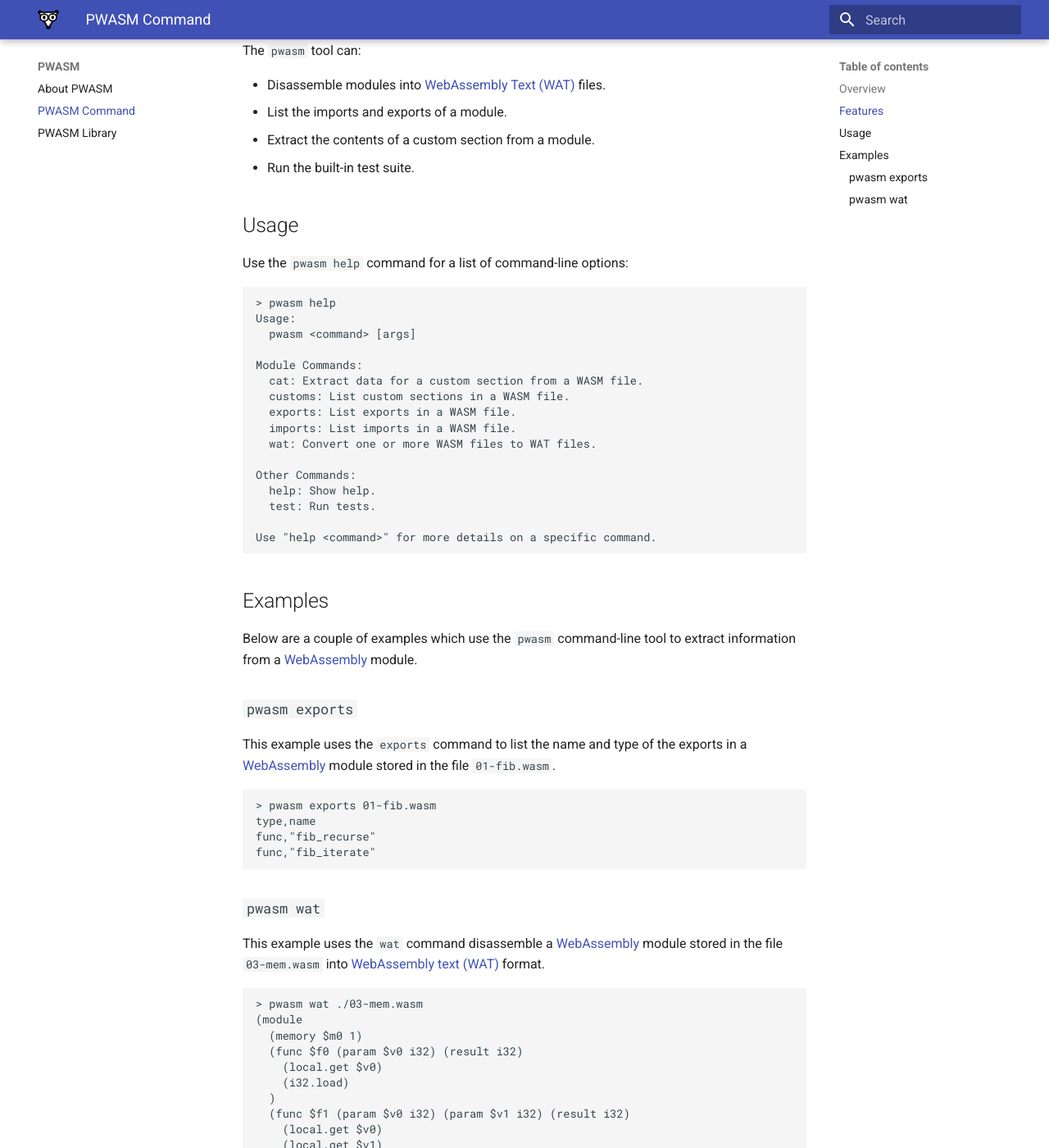
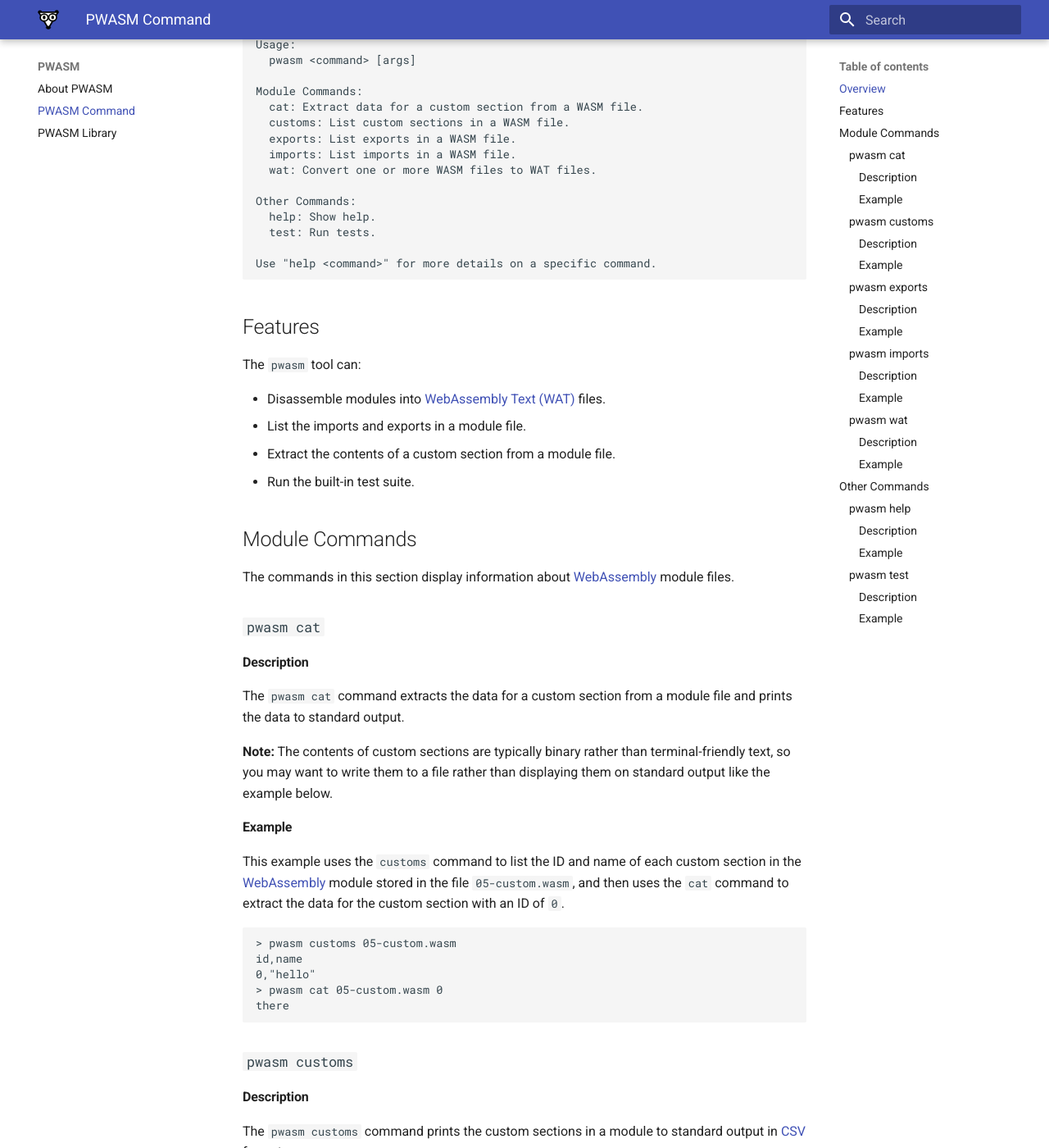
Before and after one commit to pablotron/pwasm, an MkDocs documentation site: the page built from docs/command.md, in a window 1280 px wide and 1400 px high, scrolled down 298 px. Shown: the whole window at 82% size. Built offline with MkDocs 1.6.1 and Material for MkDocs 9.7.7, drawn with Linux system fonts in a browser that asks for light colours; some of the changed text lies outside the part shown.

Commit message:
docs/command.md: document everything

````diff
--- a/docs/command.md
+++ b/docs/command.md
@@ -4,18 +4,8 @@
 
 The `pwasm` command lets you inspect [WebAssembly][] modules.
 
-## Features
-
-The `pwasm` tool can:
-
-* Disassemble modules into [WebAssembly Text (WAT)][wat] files.
-* List the imports and exports of a module.
-* Extract the contents of a custom section from a module.
-* Run the built-in test suite.
-
-## Usage
-
-Use the `pwasm help` command for a list of command-line options:
+Use the [pwasm help](#pwasm-help) command to see a complete list of
+available actions:
 
 ```
 > pwasm help
@@ -36,15 +26,92 @@
 Use "help <command>" for more details on a specific command.
 ```
 
-## Examples
+## Features
 
-Below are a couple of examples which use the `pwasm` command-line tool
-to extract information from a [WebAssembly][] module.
+The `pwasm` tool can:
+
+* Disassemble modules into [WebAssembly Text (WAT)][wat] files.
+* List the imports and exports in a module file.
+* Extract the contents of a custom section from a module file.
+* Run the built-in test suite.
+
+## Module Commands
+
+The commands in this section display information about [WebAssembly][]
+module files.
+
+### `pwasm cat`
+
+#### Description
+
+The `pwasm cat` command extracts the data for a custom section from a
+module file and prints the data to standard output.
+
+**Note:** The contents of custom sections are typically binary rather
+than terminal-friendly text, so you may want to write them to a file
+rather than displaying them on standard output like the example below.
+
+#### Example
+
+This example uses the `customs` command to list the ID and name of each
+custom section in the [WebAssembly][] module stored in the file
+`05-custom.wasm`, and then uses the `cat` command to extract the data
+for the custom section with an ID of `0`.
+
+```
+> pwasm customs 05-custom.wasm
+id,name
+0,"hello"
+> pwasm cat 05-custom.wasm 0
+there
+```
+
+### `pwasm customs`
+
+#### Description
+
+The `pwasm customs` command prints the custom sections in a module to
+standard output in [CSV][] format.
+
+#### Example
+
+This example uses the `customs` command to list the ID and name of each
+custom section in the [WebAssembly][] module stored in the file
+`05-custom.wasm`, and then uses the `cat` command to extract the data
+for the custom section with an ID of `0`.
+
+```
+> pwasm customs 05-custom.wasm
+id,name
+0,"hello"
+> pwasm cat 05-custom.wasm 0
+there
+```
 
 ### `pwasm exports`
 
-This example uses the `exports` command to list the name and type of the
-exports in a [WebAssembly][] module stored in the file `01-fib.wasm`.
+#### Description
+
+The `pwasm exports` command prints the exports in a module to standard
+output in [CSV][] format.
+
+An *export* is a module component that can be accessed by [PWASM][] or
+imported into another module.  For example, exported functions can be
+called by [PWASM][] using the `pwasm_call()` function.
+
+Each available export type is described in the table below.
+
+|Type|Name|Description|
+|----|----|-----------|
+|`func`|Function|Exported functions can be called by [PWASM][] using the `pwasm_call()` function.|
+|`global`|Global Variable|Exported global variables can be read and written by [PWASM][] using the `pwasm_get_global()` and `pwasm_set_global()` functions, respectively.|
+|`memory`|Memory|Exported memory blocks can be accessed by [PWASM][] via the `pwasm_get_mem()` function.|
+|`table`|Table|Tables contain function references and are used by the `call_indirect` opcode in [WebAssembly][] modules.|
+
+#### Example
+
+This example uses the `exports` command to list the exports in the
+[WebAssembly][] module file `01-fib.wasm`.
 
 ```
 > pwasm exports 01-fib.wasm
@@ -53,14 +120,55 @@
 func,"fib_iterate"
 ```
 
+### `pwasm imports`
+
+#### Description
+
+The `pwasm imports` command prints the imports in a module to standard
+output in [CSV][] format.
+
+An *import* is a component that a [WebAssembly][] module needs in order
+to function.
+
+Each available import type is described in the table below.
+
+|Type|Name|Description|
+|----|----|-----------|
+|`func`|Function|A function that is exported by a another module.|
+|`global`|Global Variable|A global variable that is exported by another module.|
+|`memory`|Memory|A memory component that is exported by another module.|
+|`table`|Table|A table component that is exported by another module.|
+
+#### Example
+
+This example uses the `imports` command to list the exports in the
+[WebAssembly][] module file `06-imports.wasm`.
+
+```
+> pwasm imports 06-imports.wasm
+type,module,name
+func,"trek","kirk"
+func,"trek","picard"
+func,"trek","sisko"
+func,"trek","janeway"
+func,"trek","archer"
+```
+
 ### `pwasm wat`
 
-This example uses the `wat` command disassemble a [WebAssembly][] module
-stored in the file  `03-mem.wasm` into [WebAssembly text (WAT)][wat]
-format.
+#### Description
+
+The `pwasm wat` command converts a [WebAssmebly][] module file to
+[WebAssembly Text (WAT)][] format and prints the result to standard
+output.
+
+#### Example
+
+This example uses the `wat` command to convert a [WebAssembly][] module
+file `03-mem.wasm` to [WebAssembly text (WAT)][wat] format.
 
 ```
-> pwasm wat ./03-mem.wasm
+> pwasm wat 03-mem.wasm
 (module
   (memory $m0 1)
   (func $f0 (param $v0 i32) (result i32)
@@ -76,6 +184,75 @@
   (export "mem" (memory $m0))
   (export "get" (func $f0))
   (export "set" (func $f1)))
+```
+
+## Other Commands
+
+The commands in this section display information about [PWASM][] itself
+or allow you to run the test suite.
+
+### `pwasm help`
+
+#### Description
+
+Use `pwasm help` to see a complete list of available commands.
+
+#### Example
+
+```
+> pwasm help
+Usage:
+  pwasm <command> [args]
+
+Module Commands:
+  cat: Extract data for a custom section from a WASM file.
+  customs: List custom sections in a WASM file.
+  exports: List exports in a WASM file.
+  imports: List imports in a WASM file.
+  wat: Convert one or more WASM files to WAT files.
+
+Other Commands:
+  help: Show help.
+  test: Run tests.
+
+Use "help <command>" for more details on a specific command.
+```
+
+### `pwasm test`
+
+#### Description
+
+The `pwasm test` command runs the internal [PWASM][] test suite and
+prints the results to standard output in [CSV][] format.
+
+Each row of the results contains the following columns:
+
+* `result`: The test result.  One of `PASS` or `FAIL`.
+* `suite`: The test suite.
+* `test`: The test name.
+* `assertion`: The name of the individual assertion in the parent test.
+
+The last line of the results is a fraction.  The numerator indicates the
+number of successful assertions, and the denominator indicates the total
+number of test assertions.
+
+The `pwasm test` command returns a non-zero exit code if the number of
+successful tests is less than the total number of test assertions.
+
+#### Example
+
+This example runs the `test` command.  I have omitted most of the output
+for brevity.
+
+```
+pabs@flex:~/git/pwasm> ./pwasm test
+result,suite,test,assertion
+PASS,cli,null,null test
+PASS,init,mods,short length
+PASS,init,mods,bad header
+PASS,init,mods,good header
+... (lots of rows skipped) ...
+108/110
 ```
 
 [pwasm]: https://pwasm.org/
@@ -100,3 +277,5 @@
   "Project documentation with Markdown"
 [me]: https://github.com/pablotron
   "My GitHub page"
+[csv]: https://en.wikipedia.org/wiki/Comma-separated_values
+  "Comma-separated value"
````
Also changed, not shown: TODO.md (+1 -0 lines).
